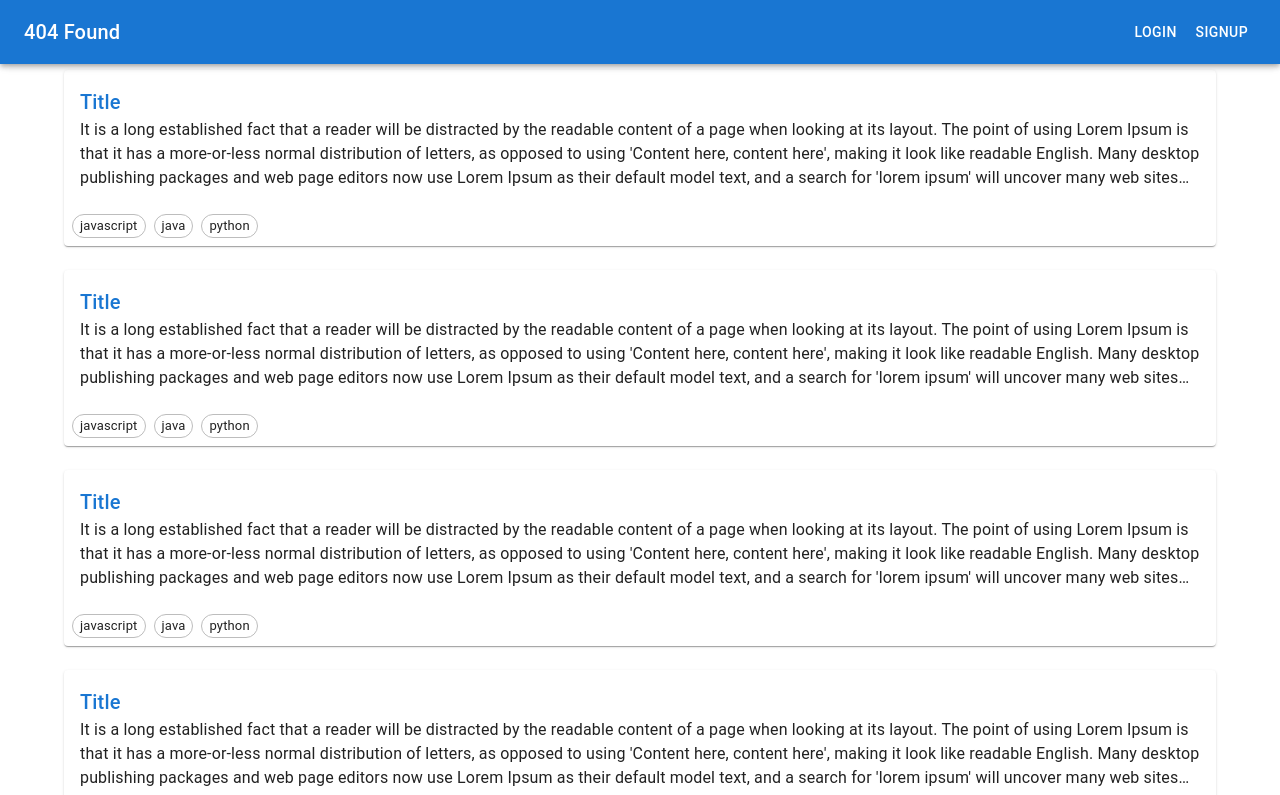
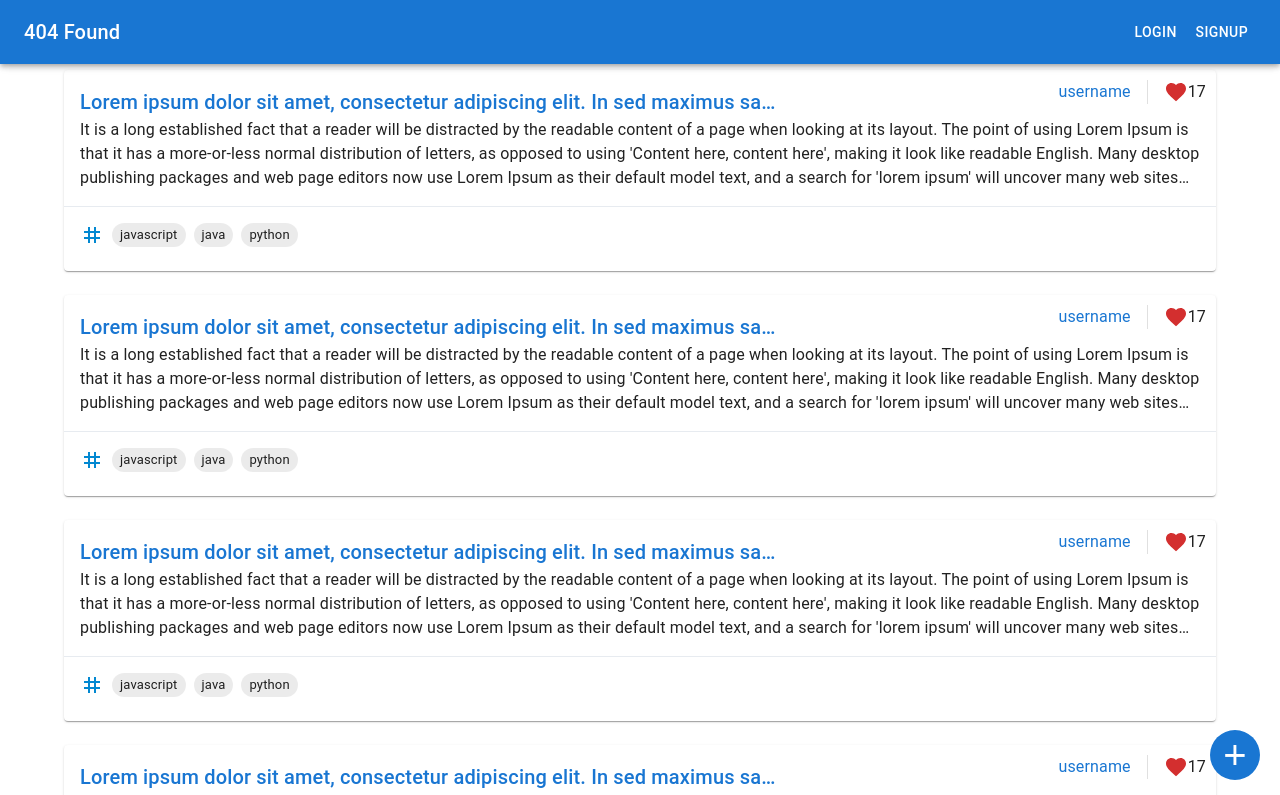
Before and after one commit to jeonhaekang/hanghae_team_01, a React (Create React App) app: page / in a window 1280 px wide. Shown: the top 795 px of the page. Built offline with nearby package versions, Linux system fonts and the light colour scheme.

Commit message:
메인페이지 완성 및 헤더, 버그 수정

```diff
--- a/src/components/Card.js
+++ b/src/components/Card.js
@@ -1,15 +1,51 @@
 import React from "react";
 
 import { button, layout, icon, text, card, chip } from "../shared/material";
+import Divider from "@mui/material/Divider";
 
 const Card = (props) => {
   return (
     <card.Card>
-      <card.CardContent>
-        <text.Typography component="div" variant="h6" color="primary">
-          Title
+      <card.CardContent
+        sx={{
+          position: "relative",
+          borderBottom: "1px solid #E7EBF0",
+        }}
+      >
+        <text.Typography
+          sx={{
+            whiteSpace: "nowrap",
+            width: "700px",
+            overflow: "hidden",
+            textOverflow: "ellipsis",
+          }}
+          component="div"
+          variant="h6"
+          color="primary"
+        >
+          Lorem ipsum dolor sit amet, consectetur adipiscing elit. In sed
+          maximus sapien. Proin aliquam dignissim orci eget placerat. Aliquam
+          vestibulum molestie tellus
         </text.Typography>
-
+        <layout.Box
+          sx={{
+            position: "absolute",
+            right: 10,
+            top: 10,
+          }}
+        >
+          <layout.Stack
+            direction="row"
+            divider={<Divider orientation="vertical" flexItem />}
+            spacing={2}
+          >
+            <text.Typography color="primary">username</text.Typography>
+            <layout.Stack direction="row">
+              <icon.FavoriteIcon color="error" />
+              <text.Typography component="h7">17</text.Typography>
+            </layout.Stack>
+          </layout.Stack>
+        </layout.Box>
         <div className="cardContents">
           It is a long established fact that a reader will be distracted by the
           readable content of a page when looking at its layout. The point of
@@ -22,11 +58,14 @@ const Card = (props) => {
           accident, sometimes on purpose (injected humour and the like).
         </div>
       </card.CardContent>
-      <card.CardActions>
-        <chip.Chip size="small" label="javascript" variant="outlined" />
-        <chip.Chip size="small" label="java" variant="outlined" />
-        <chip.Chip size="small" label="python" variant="outlined" />
-      </card.CardActions>
+      <card.CardContent>
+        <layout.Stack direction="row" spacing={1}>
+          <icon.TagIcon color="info"></icon.TagIcon>
+          <chip.Chip size="small" label="javascript" />
+          <chip.Chip size="small" label="java" />
+          <chip.Chip size="small" label="python" />
+        </layout.Stack>
+      </card.CardContent>
     </card.Card>
   );
 };
--- a/src/pages/Main.js
+++ b/src/pages/Main.js
@@ -2,10 +2,11 @@ import React from "react";
 
 import { layout } from "../shared/material";
 import Card from "../components/Card";
+import { history } from "../redux/configStore";
 
 const Main = (props) => {
   return (
-    <layout.Stack spacing={3} sx={{ marginTop: "70px" }}>
+    <layout.Stack spacing={3} sx={{ paddingTop: "70px" }}>
       <Card></Card>
       <Card></Card>
       <Card></Card>
@@ -15,6 +16,9 @@ const Main = (props) => {
       <Card></Card>
       <Card></Card>
       <Card></Card>
+      <button onClick={() => history.push("/posts")} className="postButton">
+        +
+      </button>
     </layout.Stack>
   );
 };
--- a/src/shared/App.css
+++ b/src/shared/App.css
@@ -44,3 +44,26 @@
   -webkit-line-clamp: 3;
   -webkit-box-orient: vertical;
 }
+
+.postButton {
+  width: 50px;
+  height: 50px;
+  border-radius: 25px;
+  border: 0;
+  background-color: #1976d2;
+  color: white;
+  font-size: 40px;
+
+  position: fixed;
+  bottom: 20px;
+  right: 20px;
+}
+.postButton:hover{
+  animation: rotate 0.2s;
+}
+
+@keyframes rotate {
+  100% {
+    transform: rotate(90deg);
+  }
+}
--- a/src/shared/App.js
+++ b/src/shared/App.js
@@ -1,6 +1,8 @@
-import './App.css'
+import "./App.css";
 import React from "react";
 import { Route } from "react-router-dom";
+import { ConnectedRouter } from "connected-react-router";
+import { history } from "../redux/configStore";
 
 // material ui
 import { layout } from "./material";
@@ -16,12 +18,14 @@ function App() {
     <React.Fragment>
       <Header />
       <layout.Container maxWidth="lg">
+        <ConnectedRouter history={history}>
           <Route path="/" exact component={Main} />
           <Route path="/user/login" exact component={Login} />
           <Route path="/user/signup" exact component={Signup} />
           <Route path="/posts" exact component={Post} />
           <Route path="/edit/:postId" exact component={Post} />
           <Route path="/posts/list/:postId" exact component={Detail} />
+        </ConnectedRouter>
       </layout.Container>
     </React.Fragment>
   );
--- a/src/shared/Header.js
+++ b/src/shared/Header.js
@@ -1,19 +1,41 @@
 import React from "react";
 
-import { button, layout, icon, text } from "./material";
+import { button, layout, text } from "./material";
 import AppBar from "@mui/material/AppBar";
 import Toolbar from "@mui/material/Toolbar";
+import { history } from "../redux/configStore";
 
 const Header = (props) => {
   return (
     <layout.Box sx={{ position: "fixid", left: 0, top: 0 }}>
-      <AppBar >
+      <AppBar>
         <Toolbar>
-          <text.Typography variant="h6" component="div" sx={{ flexGrow: 1 }}>
+          <text.Typography
+            onClick={() => {
+              history.push("/");
+            }}
+            variant="h6"
+            component="div"
+            sx={{ flexGrow: 1 }}
+          >
             404 Found
           </text.Typography>
-          <button.Button color="inherit">Login</button.Button>
-          <button.Button color="inherit">Signup</button.Button>
+          <button.Button
+            onClick={() => {
+              history.push("/user/login");
+            }}
+            color="inherit"
+          >
+            Login
+          </button.Button>
+          <button.Button
+            onClick={() => {
+              history.push("/user/signup");
+            }}
+            color="inherit"
+          >
+            Signup
+          </button.Button>
         </Toolbar>
       </AppBar>
     </layout.Box>
```
Also changed, not shown: src/shared/material.js (+7 -1 lines). Lines whose indentation alone changed are shown as unchanged.
